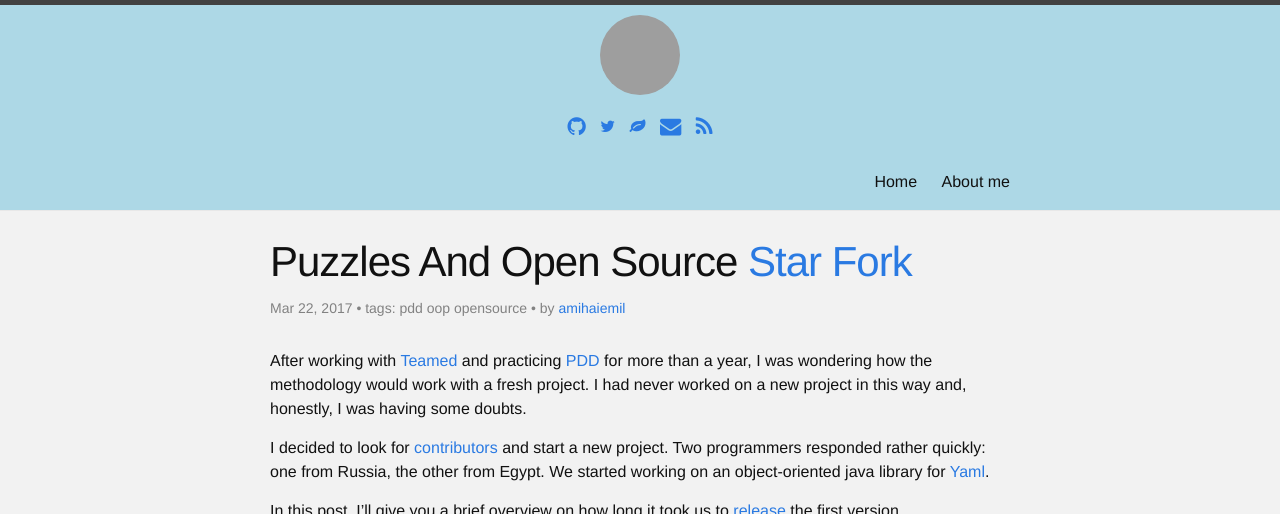
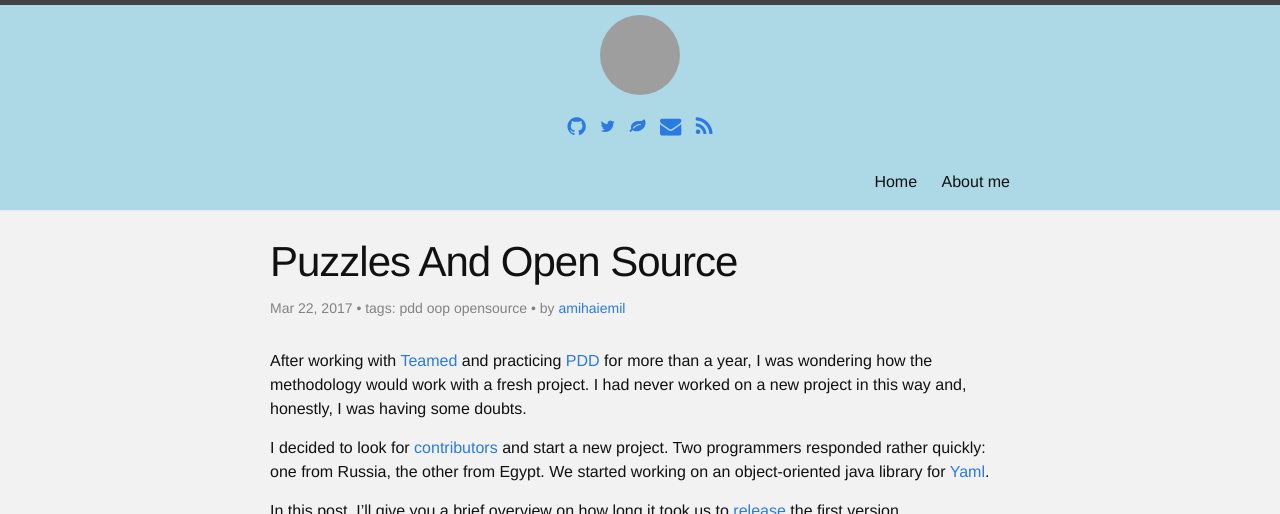
Before and after one commit to amihaiemil/amihaiemil.github.io, a Jekyll site: the page built from _posts/2017-03-22-puzzles-and-open-source.markdown, in a window 1280 px wide and 900 px high, cut to the strip 0-514 px from the top of the window. Built offline with Jekyll 4.4.1, drawn with Linux system fonts in a browser that asks for light colours; comment, search, counter and statistics services are not loaded; grey boxes are pictures that could not be loaded.

Commit message:
remove buttons

```diff
--- a/_posts/2017-03-22-puzzles-and-open-source.markdown
+++ b/_posts/2017-03-22-puzzles-and-open-source.markdown
@@ -1,7 +1,6 @@
 ---
 layout: post
 title: "Puzzles And Open Source"
-buttons: <a class="github-button" href="https://github.com/decorators-squad/camel" data-icon="octicon-star" data-count-href="/decorators-squad/camel/stargazers" data-count-api="/repos/decorators-squad/camel#stargazers_count" data-count-aria-label="# stargazers on GitHub" aria-label="Star decorators-squad/camel on GitHub">Star</a> <a class="github-button" href="https://github.com/decorators-squad/camel/fork" data-icon="octicon-repo-forked" data-count-href="/decorators-squad/camel/network" data-count-api="/repos/decorators-squad/camel#forks_count" data-count-aria-label="# forks on GitHub" aria-label="Fork decorators-squad/camel on GitHub">Fork</a>
 date: 2017-03-22
 tags: pdd oop opensource
 author: <a href="https://www.github.com/amihaiemil" target="_blank">amihaiemil</a>
```
